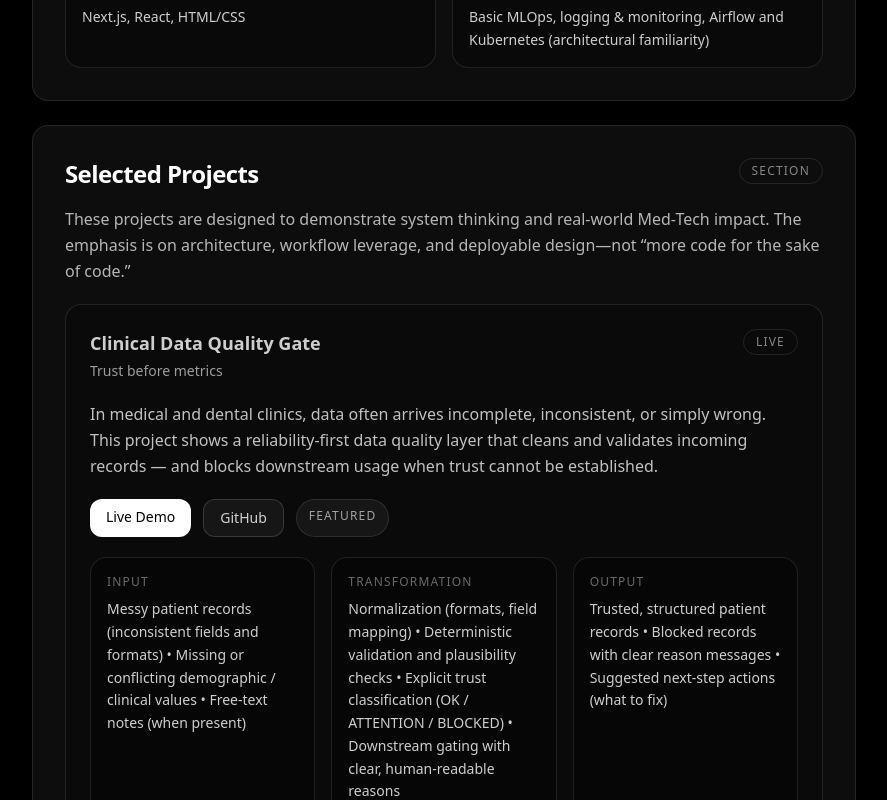
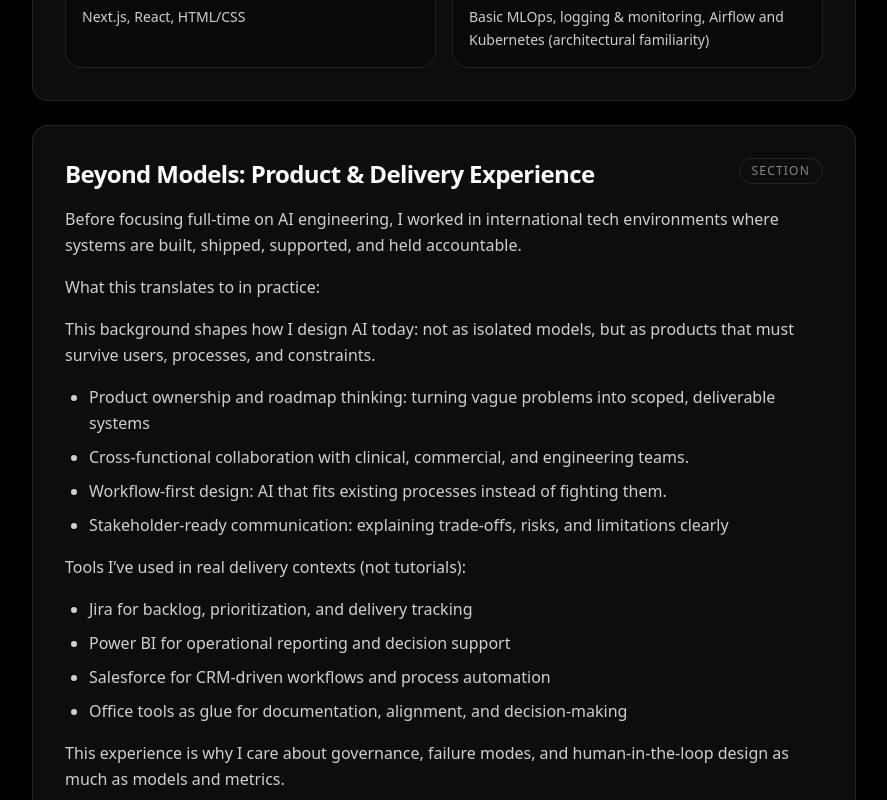
Before and after one commit to lucalazzaro/ai-medtech-portfolio, a Next.js app: page / in a window 1280 px wide. Shown: the part 1660-2460 px from the top of the page, without its empty margins (336-1223 px from the left). Built offline with nearby package versions, Linux system fonts and the light colour scheme.

Commit message:
Improve portfolio copy and add product delivery context

```diff
--- a/app/page.tsx
+++ b/app/page.tsx
@@ -12,6 +12,7 @@ const sections = [
   { id: "background", title: "Background" },
   { id: "philosophy", title: "AI Philosophy" },
   { id: "skills", title: "Technical Stack & Skills" },
+  { id: "experience", title: "Beyond Models: Product & Delivery Experience" },
   { id: "projects", title: "Selected Projects" },
   { id: "contact", title: "Contact" },
 ];
@@ -514,6 +515,38 @@ export default function Home() {
             </div>
           </SectionCard>
 
+          <SectionCard id="experience" title="Beyond Models: Product & Delivery Experience">
+            <p>
+              Before focusing full-time on AI engineering, I worked in international tech environments
+              where systems are built, shipped, supported, and held accountable.
+            </p>
+            <p>
+              What this translates to in practice:
+              </p>
+            <p>
+              This background shapes how I design AI today:
+              not as isolated models, but as products that must survive users, processes, and constraints.
+            </p>
+            <ul className="list-disc pl-6 space-y-2 text-white/80">
+              <li>Product ownership and roadmap thinking: turning vague problems into scoped, deliverable systems</li>
+              <li>Cross-functional collaboration with clinical, commercial, and engineering teams.</li>
+              <li>Workflow-first design: AI that fits existing processes instead of fighting them.</li>
+              <li>Stakeholder-ready communication: explaining trade-offs, risks, and limitations clearly</li>
+            </ul>
+                <p>
+              Tools I’ve used in real delivery contexts (not tutorials):
+              </p>
+            <ul className="list-disc pl-6 space-y-2 text-white/80">
+              <li>Jira for backlog, prioritization, and delivery tracking</li>
+              <li>Power BI for operational reporting and decision support</li>
+              <li>Salesforce for CRM-driven workflows and process automation</li>
+              <li>Office tools as glue for documentation, alignment, and decision-making</li>
+            </ul>
+            <p>
+              This experience is why I care about governance, failure modes, and human-in-the-loop design as much as models and metrics.
+            </p>
+          </SectionCard>
+
           <SectionCard id="projects" title="Selected Projects">
             <p className="text-white/70">
               These projects are designed to demonstrate system thinking and real-world Med-Tech impact.
```
